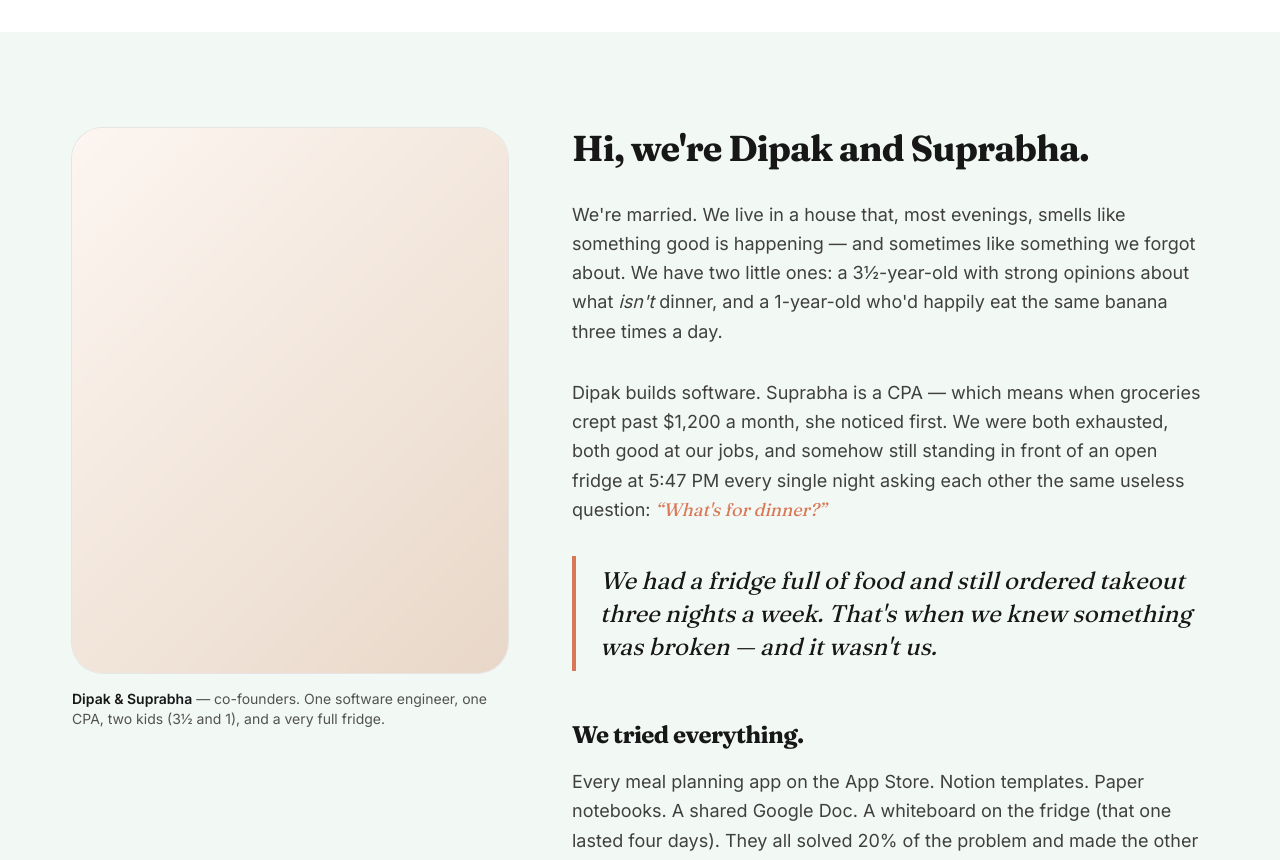
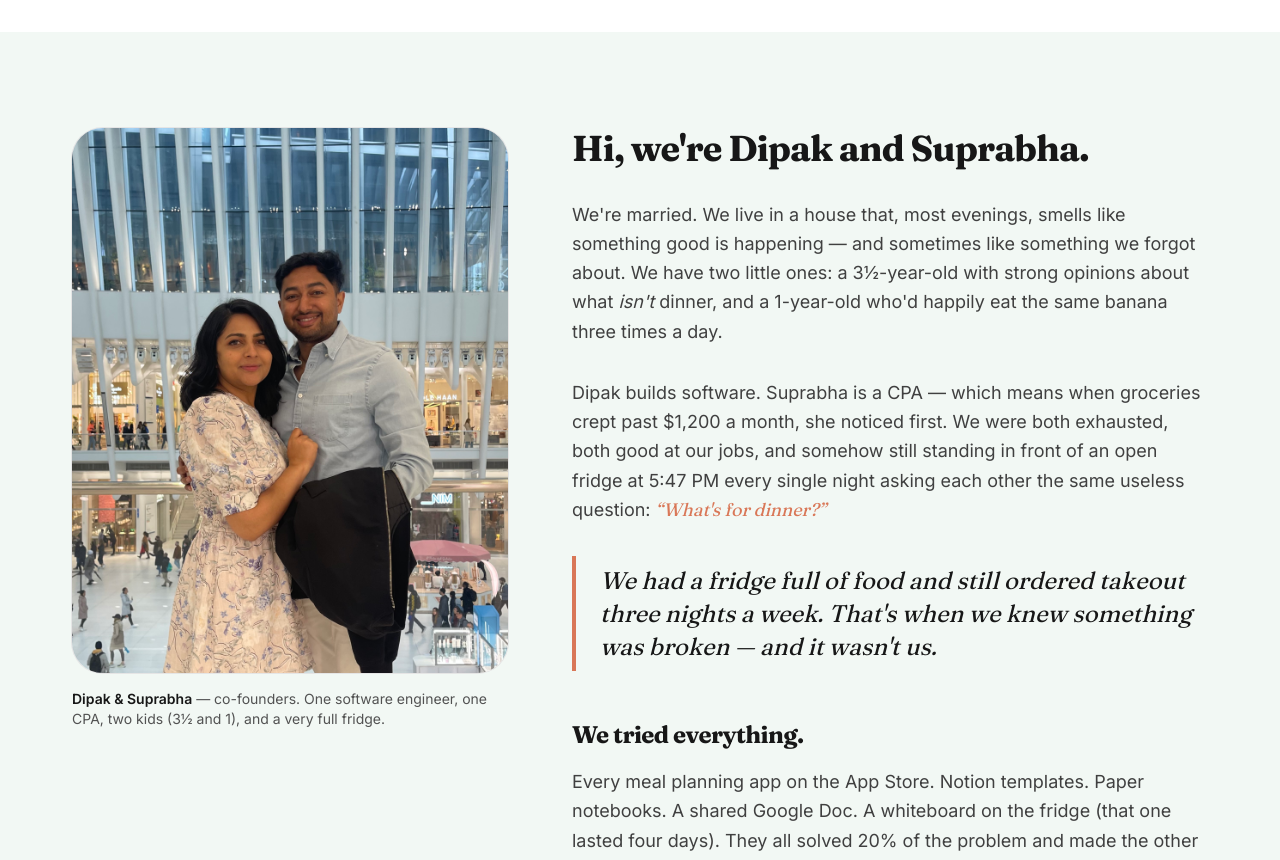
Before and after one commit to dipak1992/NutraNestAI, a Next.js app: page /about in a window 1280 px wide. Shown: the part 540-1400 px from the top of the page. Built offline with nearby package versions, Linux system fonts and the light colour scheme; no server answers.

Commit message:
fix: use founders-family.jpg (confirmed JPEG) in FounderStory instead of PNG

```diff
--- a/components/about/FounderStory.tsx
+++ b/components/about/FounderStory.tsx
@@ -13,12 +13,12 @@ export function FounderStory() {
               <figure>
                 <div className="relative aspect-[4/5] rounded-3xl overflow-hidden bg-neutral-100 dark:bg-neutral-800 ring-1 ring-neutral-200 dark:ring-neutral-800">
                   <Image
-                    src="/founders/dipak-suprabha.png"
+                    src="/images/founders-family.jpg"
                     alt="Dipak and Suprabha, co-founders of MealEase, with their two young children"
                     fill
                     sizes="(max-width: 1024px) 100vw, 40vw"
                     priority
-                    className="object-cover"
+                    className="object-cover object-top"
                   />
                 </div>
                 <figcaption className="mt-4 text-sm text-neutral-600 dark:text-neutral-400">
```
